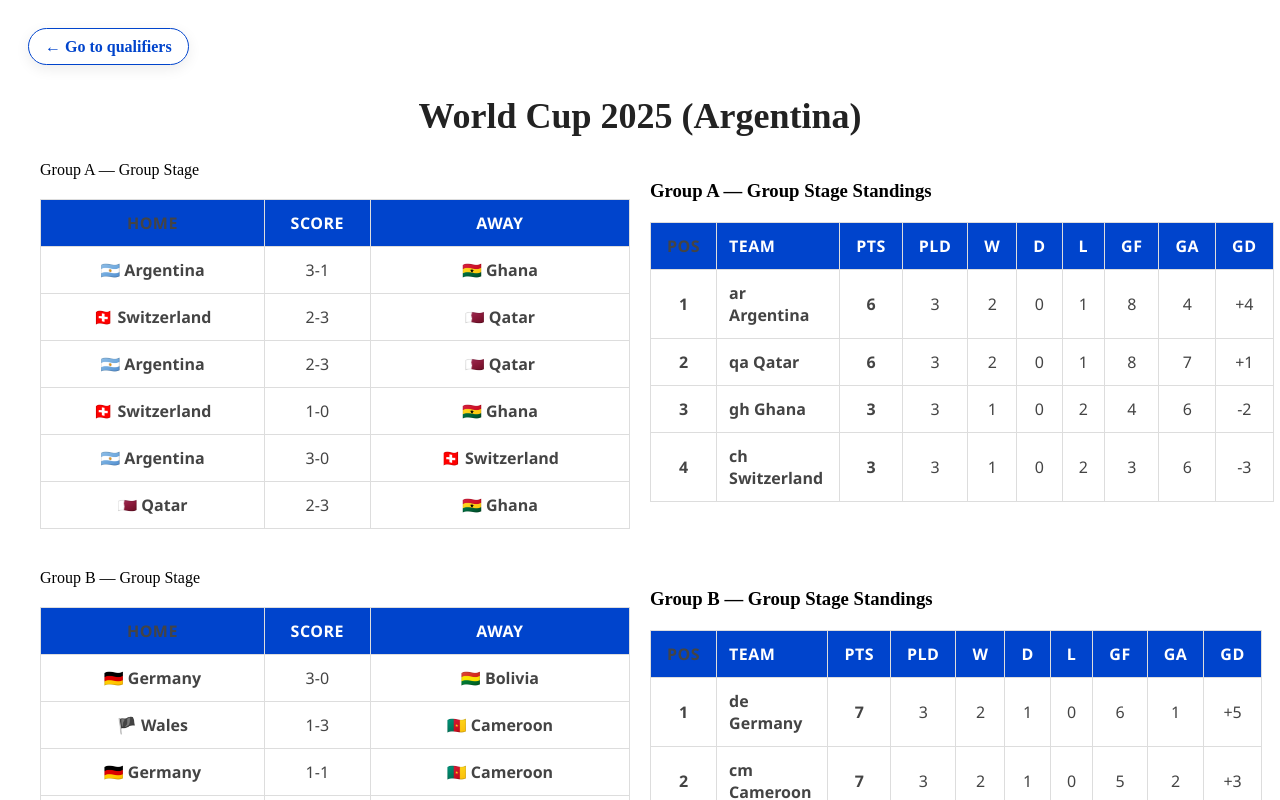
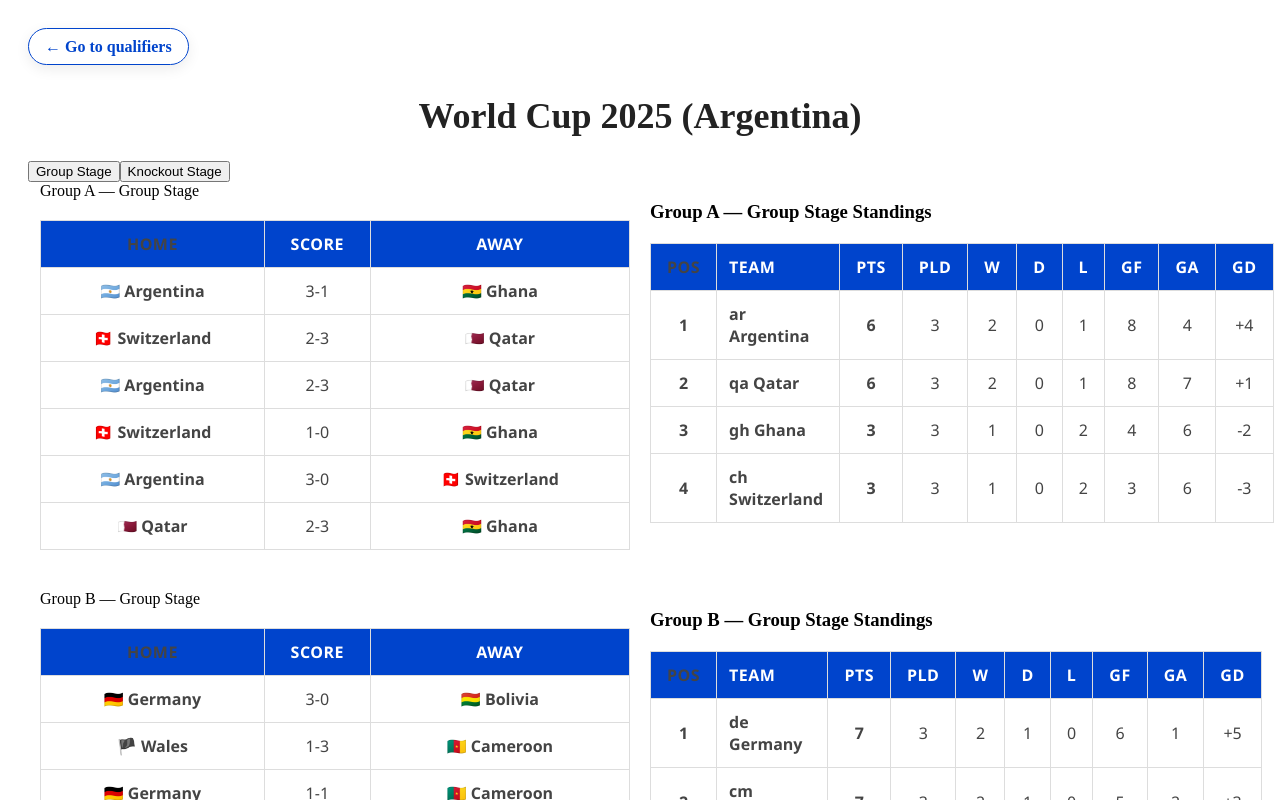
Before and after one commit to MarcusMachado15/whoisgonnawin-clean, a Next.js app: page /worldcup in a window 1280 px wide. Shown: the top 800 px of the page. Built offline with nearby package versions, Linux system fonts and the light colour scheme.

Commit message:
Update Group H standings (COL-ISR 6-2, CAN-ALG 1-2, COL-ALG 2-2, CAN-ISR 2-2, COL-CAN 0-2, ALG-ISR 2-2)

```diff
--- a/app/worldcup/page.tsx
+++ b/app/worldcup/page.tsx
@@ -1,7 +1,7 @@
 // app/worldcup/page.tsx
 'use client';
 
-import React from 'react';
+import React, { useState } from 'react';
 import Link from 'next/link';
 import '../styles.css';
 
@@ -15,13 +15,12 @@ type Standing = {
   lost: number;
   gf: number;
   ga: number;
-  gd: number; // e.g. 9, -4
+  gd: number; // ex.: 9, -4
   pts: number;
 };
+type KMatch = { home: string; away: string; score?: string };
 
-/**
- * When standings are empty, we auto-generate rows with the team names (0 pts).
- */
+/** Quando standings vier vazio, criamos linhas 0 pts com os times da tabela de jogos. */
 function deriveZeroRows(matches: Match[]): Standing[] {
   const seen = new Map<string, true>();
   for (const m of matches) {
@@ -46,6 +45,7 @@ function deriveZeroRows(matches: Match[]): Standing[] {
   }));
 }
 
+/* ===================== GROUPS (SEU CONTEÚDO) ===================== */
 const groupsData: Record<string, { title?: string; matches: Match[]; standings: Standing[] }> = {
   'Group A': {
     title: 'Group A — WC Finals 2025',
@@ -62,7 +62,8 @@ const groupsData: Record<string, { title?: string; matches: Match[]; standings:
       { pos: 2, team: 'qa Qatar',        played: 3, won: 2, draw: 0, lost: 1, gf: 8, ga: 7, gd: +1, pts: 6 },
       { pos: 3, team: 'gh Ghana',        played: 3, won: 1, draw: 0, lost: 2, gf: 4, ga: 6, gd: -2, pts: 3 },
       { pos: 4, team: 'ch Switzerland',  played: 3, won: 1, draw: 0, lost: 2, gf: 3, ga: 6, gd: -3, pts: 3 },
-] },
+    ]
+  },
 
   'Group B': {
     title: 'Group B — WC Finals 2025',
@@ -262,26 +263,72 @@ const groupsData: Record<string, { title?: string; matches: Match[]; standings:
     ],
   },
 };
+/* ================================================================ */
+
+/* ===================== KNOCKOUT (SÓ JOGOS) ===================== */
+const knockoutData = {
+  roundOf32: [
+    { home: '🇦🇷 Argentina', away: '🇦🇪 UAE' },
+    { home: '🇫🇷 France', away: '🇻🇪 Venezuela' },
+    { home: '🏴 England', away: '🇨🇷 Costa Rica' },
+    { home: '🇲🇦 Morocco', away: '🇨🇳 China' },
+    // ...adicione os outros confrontos
+  ] as KMatch[],
+  roundOf16: [] as KMatch[],
+  quarterfinals: [] as KMatch[],
+  semifinals: [] as KMatch[],
+  final: [] as KMatch[],
+};
+/* ================================================================ */
 
 export default function WorldCupFinalsPage() {
+  // 'group' = fase de grupos; 'knockout' = só jogos
+  const [tab, setTab] = useState<'group' | 'knockout'>('group');
+
   return (
     <div style={{ padding: '20px' }}>
       <div className="btn-row">
-        {/* Sends to app/page (home) */}
         <Link href="/" className="btn btn-outline">← Go to qualifiers</Link>
-
-        {/* If you want to go to the Qualifiers page instead, use this: */}
-        {/* <Link href="/worldcup2025" className="btn btn-outline">← Go to Qualifiers 2025</Link> */}
       </div>
 
       <h1>World Cup 2025 (Argentina)</h1>
 
+      {/* Abas no estilo da sua página de Qualifiers */}
+      <nav className="segmented" role="tablist" aria-label="World Cup sections">
+        <button
+          type="button"
+          className={`seg-btn ${tab === 'group' ? 'active' : ''}`}
+          onClick={() => setTab('group')}
+          role="tab"
+          aria-selected={tab === 'group'}
+        >
+          Group Stage
+        </button>
+        <button
+          type="button"
+          className={`seg-btn ${tab === 'knockout' ? 'active' : ''}`}
+          onClick={() => setTab('knockout')}
+          role="tab"
+          aria-selected={tab === 'knockout'}
+        >
+          Knockout Stage
+        </button>
+      </nav>
+
+      {tab === 'group' ? <GroupStage /> : <KnockoutStage />}
+    </div>
+  );
+}
+
+/* ===================== COMPONENTES ===================== */
+
+function GroupStage() {
+  return (
     <div className="flex-container">
       {Object.entries(groupsData).map(([groupKey, group]) => {
         const rowsToShow =
           group.standings.length > 0 ? group.standings : deriveZeroRows(group.matches);
 
-          // Show "Group A — Group Stage", "Group B — Group Stage", etc.
         const heading = `${groupKey} — Group Stage`;
 
         return (
@@ -318,7 +365,58 @@ export default function WorldCupFinalsPage() {
         );
       })}
     </div>
+  );
+}
+
+function KnockoutStage() {
+  return (
+    <div className="flex-container">
+      <KnockoutTable title="Round of 32 — Fixtures" matches={knockoutData.roundOf32} />
+      {knockoutData.roundOf16.length > 0 && (
+        <KnockoutTable title="Round of 16 — Fixtures" matches={knockoutData.roundOf16} />
+      )}
+      {knockoutData.quarterfinals.length > 0 && (
+        <KnockoutTable title="Quarter-finals — Fixtures" matches={knockoutData.quarterfinals} />
+      )}
+      {knockoutData.semifinals.length > 0 && (
+        <KnockoutTable title="Semi-finals — Fixtures" matches={knockoutData.semifinals} />
+      )}
+      {knockoutData.final.length > 0 && (
+        <KnockoutTable title="Final" matches={knockoutData.final} />
+      )}
     </div>
+  );
+}
+
+function KnockoutTable({ title, matches }: { title: string; matches: KMatch[] }) {
+  return (
+    <section className="group-block">
+      <div className="group-title">{title}</div>
+      <table className="match-table knockout">
+        <thead>
+          <tr>
+            <th>HOME</th>
+            <th>SCORE</th>
+            <th>AWAY</th>
+          </tr>
+        </thead>
+        <tbody>
+          {matches.length === 0 ? (
+            <tr>
+              <td colSpan={3} style={{ textAlign: 'center' }}>Sem partidas</td>
+            </tr>
+          ) : (
+            matches.map((m, i) => (
+              <tr key={i}>
+                <td>{m.home}</td>
+                <td>{m.score ?? '—'}</td>
+                <td>{m.away}</td>
+              </tr>
+            ))
+          )}
+        </tbody>
+      </table>
+    </section>
   );
 }
 
```
Lines whose indentation alone changed are shown as unchanged.
